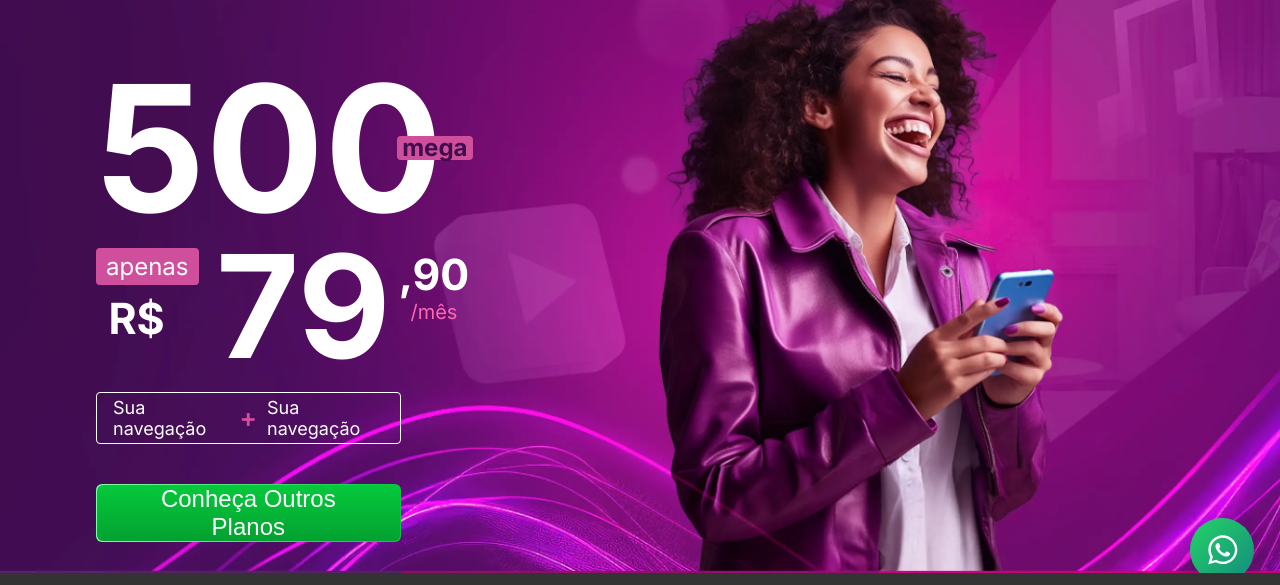
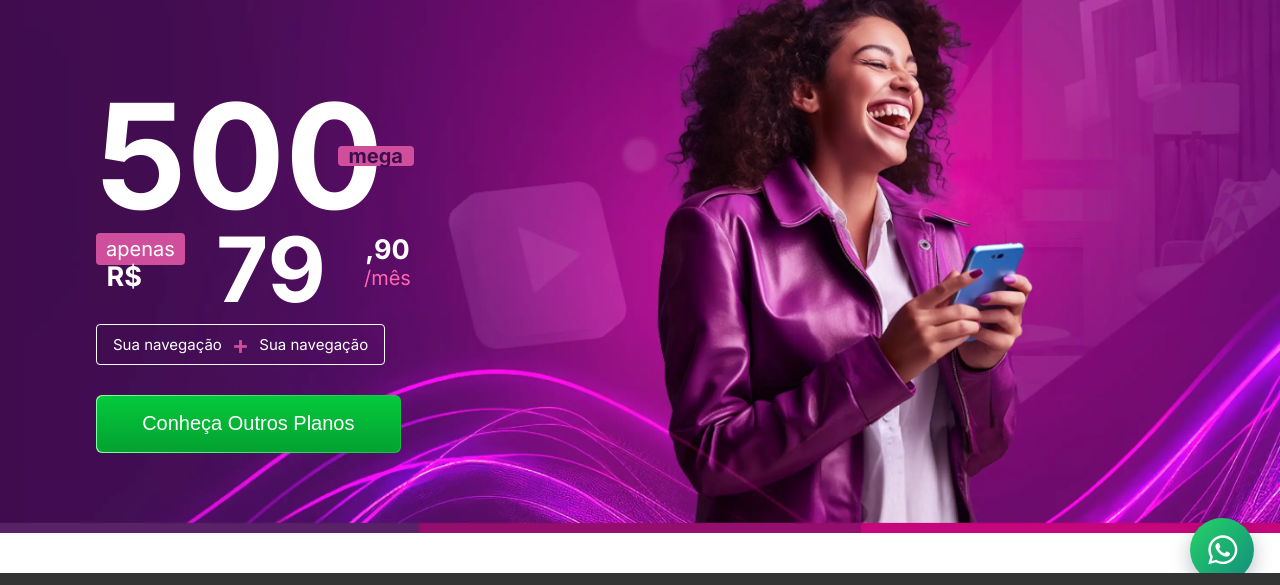
Before and after one commit to matheusnpenna/lp-starline, a website: page dist/index.html in a window 1280 px wide. Shown: the part 138-723 px from the top of the page. Drawn offline with Linux system fonts and the light colour scheme; files whose address does not match are found by name.

Commit message:
:rocket:

```diff
--- a/frontend/scss/_page-home.scss
+++ b/frontend/scss/_page-home.scss
@@ -6,6 +6,7 @@
     border: none;
     text-decoration: none;
     padding: 1px;
+    width: 100%;
     cursor: pointer;
 
     * {
@@ -16,10 +17,11 @@
       border-radius: var(--border-radius);
       color: #FFFFFF;
       font-weight: 500;
-      font-size: 24px;
+      font-size: 20px;
       display: flex;
       align-items: center;
       justify-content: center;
+      width: 100%;
     }
   }
 
@@ -122,20 +124,21 @@
   }
 
   .starline-header {
-    --header-size: 75vh;
+    --header-size: fit-content;
     --nav-size: 98px;
-    background-image: url(../img/bg/bg-header.webp?v=0.0.0.2);
+    background-image: url(../img/bg/bg-header.webp?v=0.0.0.3);
     background-size: cover;
     background-position: center;
     background-repeat: no-repeat;
     min-height: var(--header-size);
+    height: fit-content;
     padding-bottom: 80px;
     @media screen and (max-width: 992px) {
       background-position: 50%;
     }
 
     @media screen and (max-width: 768px) {
-      background-image: url(../img/bg/bg-header-mobile.webp?v=0.0.0.2);
+      background-image: url(../img/bg/bg-header-mobile.webp?v=0.0.0.3);
     }
 
     @media screen and (max-width: 540px) {
@@ -195,7 +198,7 @@
       display: flex;
       align-items: center;
       justify-content: flex-start;
-      height: calc(var(--header-size) - var(--nav-size));
+      height: fit-content;
 
       @media screen and (max-width: 991px) {
         align-items: flex-start;
@@ -214,7 +217,7 @@
       }
 
       &__speed {
-        font-size: 176px;
+        font-size: 146px;
         color: #FFFFFF;
         line-height: 80%;
         letter-spacing: 0%;
@@ -223,7 +226,7 @@
         width: fit-content;
         margin-bottom: 0;
         @media screen and (max-width: 540px) {
-          font-size: 136px;
+          font-size: 116px;
           margin-top: 40px;
           margin-right: auto;
           margin-left: auto;
@@ -233,12 +236,12 @@
           background-color: #D04F9C;
           border-radius: 4px;
           padding: 5px 6px;
-          font-size: 24px;
+          font-size: 20px;
           font-weight: 700;
           color: #3F0D4E;
-          line-height: 24px;
+          line-height: 18px;
           text-align: center;
-          height: 24px;
+          height: 20px;
           width: 76px;
           position: absolute;
           top: 50%;
@@ -254,7 +257,7 @@
       }
 
       &__price {
-        font-size: 143px;
+        font-size: 90px;
         font-weight: bold;
         color: #FFFFFF;
         text-align: center;
@@ -273,7 +276,7 @@
           background-color: #D04F9C;
           border-radius: 4px;
           padding: 4px 10px;
-          font-size: 24px;
+          font-size: 20px;
           font-weight: 400;
           color: #fff;
           text-align: center;
@@ -314,13 +317,13 @@
       &__navigation {
         border: 0.5px solid #FFFFFF;
         border-radius: 4px;
-        font-size: 18px;
+        font-size: 15px;
         color: #FFFFFF;
         padding: 4px 16px;
         width: fit-content;
         display: flex;
         align-items: center;
-        margin-bottom: 40px;
+        margin-bottom: 30px;
         span { margin-inline: 10px;}
         .pink {  font-size: 26px; color: #D04F9C; font-weight: 600; }
 
@@ -385,7 +388,7 @@
   }
 
   .section-plans {
-    background-image: url(../img/bg/bg-section-plans.webp?v=0.0.0.2);
+    background-image: url(../img/bg/bg-section-plans.webp?v=0.0.0.3);
     background-size: cover;
     background-position: center;
     background-repeat: no-repeat;
```
Also changed, not shown: dist/assets/css/app.css, dist/index.html, dist/politica-de-privacidade/index.html, dist/termo-de-uso/index.html.
